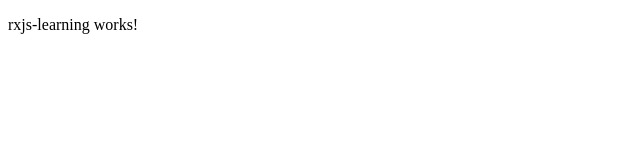
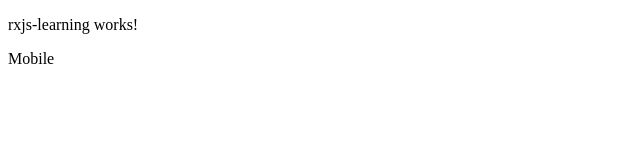
Before and after one commit to chumani130/rxjx-app, an Angular app: page /rxjs-learning in a window 1280 px wide. Shown: the top 160 px of the page, without its empty margins (0-640 px from the left). Built offline with nearby package versions, Linux system fonts and the light colour scheme.

Commit message:
Update rxjs-learning.component.html

```diff
--- a/src/app/rxjs-learning/rxjs-learning.component.html
+++ b/src/app/rxjs-learning/rxjs-learning.component.html
@@ -5,3 +5,9 @@
     <div *ngIf="agentName">
     {{ agentName }}
 </div> -->
+<div *ngIf="orderName">
+    {{
+        orderName
+    }}
+
+</div>
```
